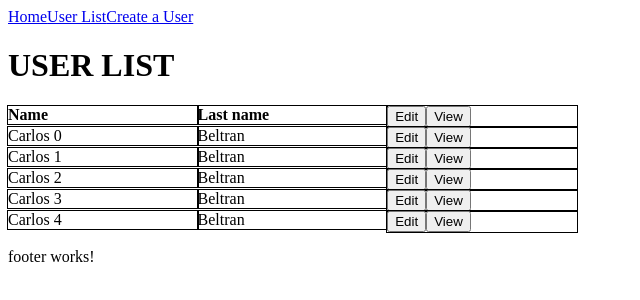
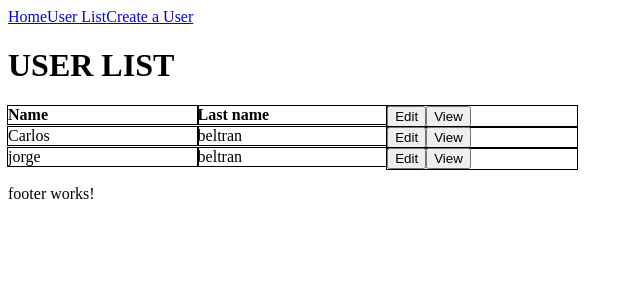
Before and after one commit to jorgebeltran/mean-frontend-beltran-jorge, an Angular app: page /user/list in a window 1280 px wide. Shown: the top 300 px of the page, without its empty margins (0-640 px from the left). Built offline with nearby package versions, Linux system fonts and the light colour scheme.

Commit message:
implementando un metodo getuserlist en servicio usando una lista

```diff
--- a/src/app/services/user.service.ts
+++ b/src/app/services/user.service.ts
@@ -1,7 +1,8 @@
 import { Injectable } from '@angular/core';
 import { HttpClient } from '@angular/common/http';
 import { Observable } from 'rxjs/Observable';
-import { User } from '../model/user'
+import { User } from '../model/user';
+
 
 
 @Injectable()
@@ -11,5 +12,25 @@ export class UserService {
   constructor(httpclient: HttpClient) {
     this.myHttpClient = httpclient;
   }
+  getUserlist():User[]{
+   let userList:User[]=[];
+    userList.push({
+      name: 'Carlos',
+      lastname: 'beltran',
+      username: 'carlos123',
+      email:'carlos@gmail.com',
+      avatar: 'avatarcarolos'
+    });
+    userList.push({
+      name: 'jorge',
+      lastname: 'beltran',
+      username: 'carlos12',
+      email:'cars@gmail.com',
+      avatar: 'avatarcarol'
+    });
 
+      return userList;
+
+
+  }
 }
--- a/src/app/user-list/user-list.component.ts
+++ b/src/app/user-list/user-list.component.ts
@@ -1,5 +1,6 @@
 import { Component, OnInit } from '@angular/core';
 import { User } from '../model/user';
+import {UserService} from '../services/user.service'
 
 
 @Component({
@@ -16,45 +17,9 @@ export class UserListComponent implements OnInit {
     avatar: 'avatarcarolos'
   };*/
   userList:User[]=[];
-  constructor() {
-    this.userList.push({
-            name: 'Carlos 0',
-            lastname: 'Beltran',
-            username: 'carlos123',
-           email: 'carlos@correo.com',
-            avatar: 'avatarCarlos'
-          });
-          this.userList.push({
-            name: 'Carlos 1',
-            lastname: 'Beltran',
-            username: 'carlos123',
-            email: 'carlos@correo.com',
-            avatar: 'avatarCarlos'
-          });
-          this.userList.push({
-            name: 'Carlos 2',
-           lastname: 'Beltran',
-            username: 'carlos123',
-            email: 'carlos@correo.com',
-            avatar: 'avatarCarlos'
-          });
-          this.userList.push({
-            name: 'Carlos 3',
-            lastname: 'Beltran',
-            username: 'carlos123',
-            email: 'carlos@correo.com',
-            avatar: 'avatarCarlos'
-        });
-        this.userList.push({
-          name: 'Carlos 4',
-          lastname: 'Beltran',
-          username: 'carlos123',
-          email: 'carlos@correo.com',
-          avatar: 'avatarCarlos'
-
-   });
-  }
+  constructor(private userservice:UserService) {  }
   ngOnInit() {
+    this.userList=this.userservice.getUserlist();
   }
 
 }
```
